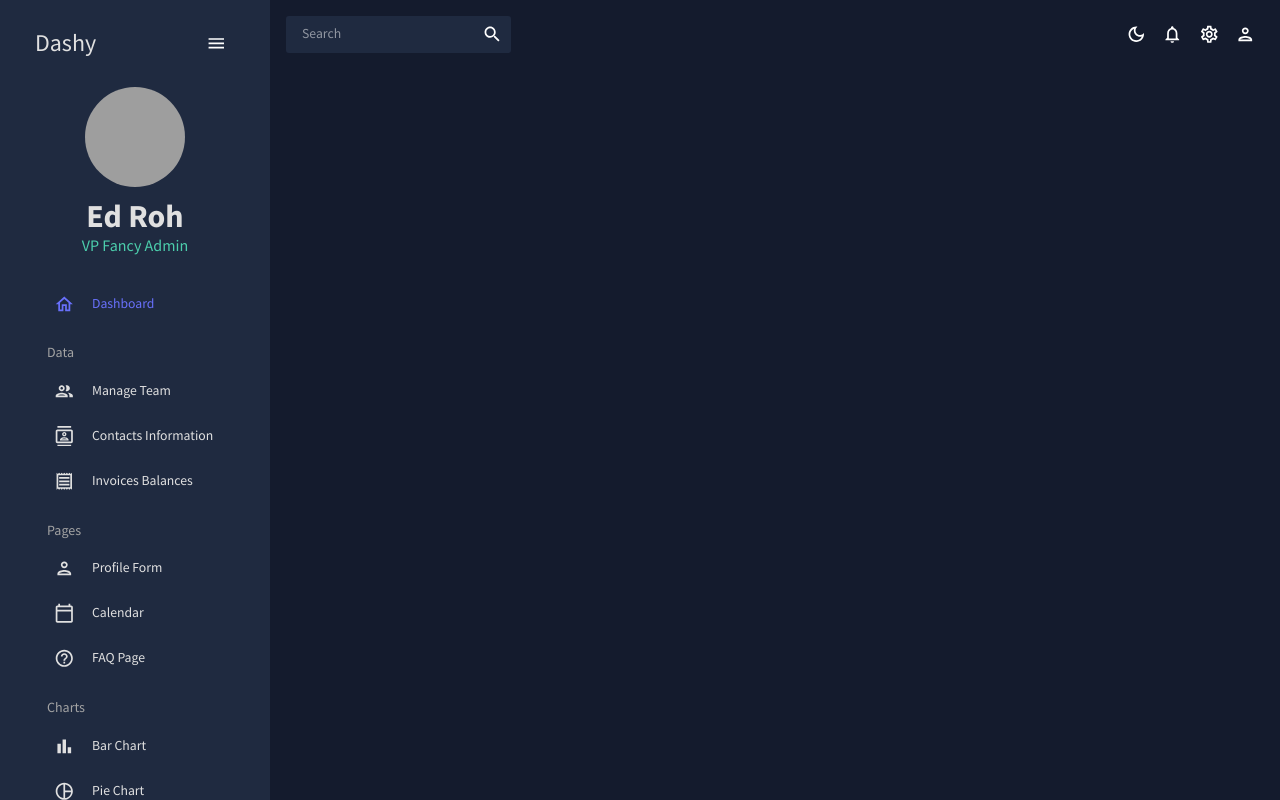
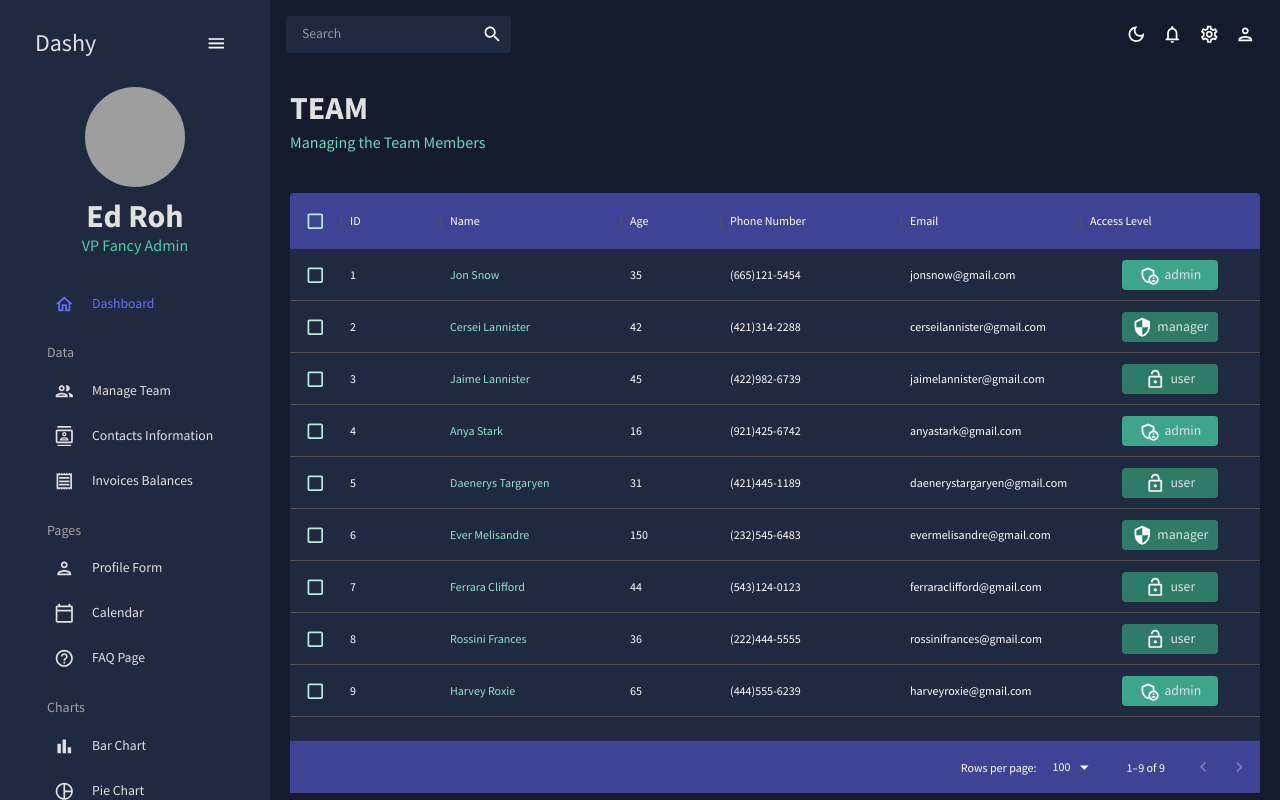
Before and after one commit to mayluv17/react-dashboard, a React (Create React App) app: page /team in a window 1280 px wide. Built offline with nearby package versions, Linux system fonts and the light colour scheme; grey boxes are pictures that could not be loaded.

Commit message:
team page with header component

```diff
--- a/src/App.js
+++ b/src/App.js
@@ -6,7 +6,7 @@ import { Routes, Route } from "react-router-dom";
 import Topbar from "./scenes/global/Topbar";
 import Sidebar from "./scenes/global/Sidebar";
 import Dashboard from "./scenes/dashboard";
-// import Team from "./scenes/team";
+import Team from "./scenes/team";
 // import Invoices from "./scenes/invoices";
 // import Contacts from "./scenes/contacts";
 // import Bar from "./scenes/bar";
@@ -27,10 +27,10 @@ function App() {
         <div className="app">
           <Sidebar isSidebar={isSidebar} />
           <main className="content">
-            <Topbar />
+            <Topbar setIsSidebar={setIsSidebar} />
             <Routes>
-              <Route path="/" element={Dashboard} />
-              {/* <Route path="/team" element={Team} /> */}
+              <Route path="/" element={<Dashboard />} />
+              <Route path="/team" element={<Team />} />
               {/* <Route path="contacts" element={Contacts} /> */}
               {/* <Route path="/invoice" element={Invoices} /> */}
               {/* <Route path="/form" element={Form} /> */}
--- /dev/null
+++ b/src/components/Header.jsx
@@ -0,0 +1,24 @@
+import { Typography, Box, useTheme } from "@mui/material";
+import { tokens } from "../theme";
+
+const Header = ({ title, subtitle }) => {
+  const theme = useTheme();
+  const colors = tokens(theme.palette.mode);
+  return (
+    <Box mb="30px">
+      <Typography
+        variant="h2"
+        color={colors.grey[100]}
+        fontWeight="bold"
+        sx={{ m: "0 0 5px 0" }}
+      >
+        {title}
+      </Typography>
+      <Typography variant="h5" color={colors.greenAccent[400]}>
+        {subtitle}
+      </Typography>
+    </Box>
+  );
+};
+
+export default Header;
--- /dev/null
+++ b/src/scenes/team/index.jsx
@@ -0,0 +1,109 @@
+import { Box, Typography, useTheme } from "@mui/material";
+import { DataGrid } from "@mui/x-data-grid";
+import { tokens } from "../../theme";
+import { mockDataTeam } from "../../data/mockData";
+import AdminPanelSettingsOutlinedIcon from "@mui/icons-material/AdminPanelSettingsOutlined";
+import LockOpenOutlinedIcon from "@mui/icons-material/LockOpenOutlined";
+import SecurityOutlinedIcon from "@mui/icons-material/SecurityOutlined";
+import Header from "../../components/Header";
+
+const Team = () => {
+  const theme = useTheme();
+  const colors = tokens(theme.palette.mode);
+  const columns = [
+    { field: "id", headerName: "ID" },
+    {
+      field: "name",
+      headerName: "Name",
+      flex: 1,
+      cellClassName: "name-column--cell",
+    },
+    {
+      field: "age",
+      headerName: "Age",
+      type: "number",
+      headerAlign: "left",
+      align: "left",
+    },
+    {
+      field: "phone",
+      headerName: "Phone Number",
+      flex: 1,
+    },
+    {
+      field: "email",
+      headerName: "Email",
+      flex: 1,
+    },
+    {
+      field: "accessLevel",
+      headerName: "Access Level",
+      flex: 1,
+      renderCell: ({ row: { access } }) => {
+        return (
+          <Box
+            width="60%"
+            m="0 auto"
+            p="5px"
+            display="flex"
+            justifyContent="center"
+            backgroundColor={
+              access === "admin"
+                ? colors.greenAccent[600]
+                : access === "manager"
+                ? colors.greenAccent[700]
+                : colors.greenAccent[700]
+            }
+            borderRadius="4px"
+          >
+            {access === "admin" && <AdminPanelSettingsOutlinedIcon />}
+            {access === "manager" && <SecurityOutlinedIcon />}
+            {access === "user" && <LockOpenOutlinedIcon />}
+            <Typography color={colors.grey[100]} sx={{ ml: "5px" }}>
+              {access}
+            </Typography>
+          </Box>
+        );
+      },
+    },
+  ];
+
+  return (
+    <Box m="20px">
+      <Header title="TEAM" subtitle="Managing the Team Members" />
+      <Box
+        m="40px 0 0 0"
+        height="75vh"
+        sx={{
+          "& .MuiDataGrid-root": {
+            border: "none",
+          },
+          "& .MuiDataGrid-cell": {
+            borderBottom: "none",
+          },
+          "& .name-column--cell": {
+            color: colors.greenAccent[300],
+          },
+          "& .MuiDataGrid-columnHeaders": {
+            backgroundColor: colors.blueAccent[700],
+            borderBottom: "none",
+          },
+          "& .MuiDataGrid-virtualScroller": {
+            backgroundColor: colors.primary[400],
+          },
+          "& .MuiDataGrid-footerContainer": {
+            borderTop: "none",
+            backgroundColor: colors.blueAccent[700],
+          },
+          "& .MuiCheckbox-root": {
+            color: `${colors.greenAccent[200]} !important`,
+          },
+        }}
+      >
+        <DataGrid checkboxSelection rows={mockDataTeam} columns={columns} />
+      </Box>
+    </Box>
+  );
+};
+
+export default Team;
```
